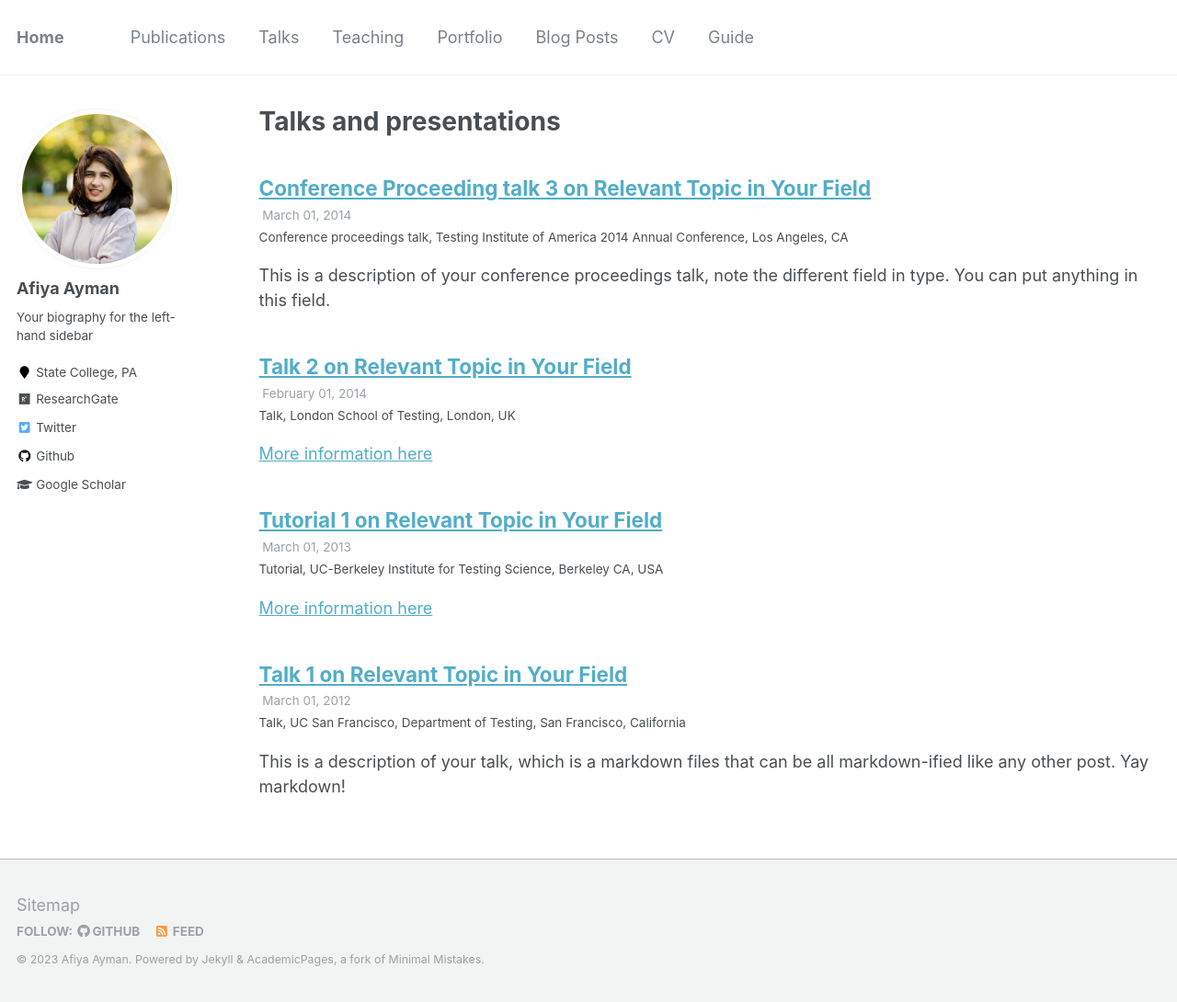
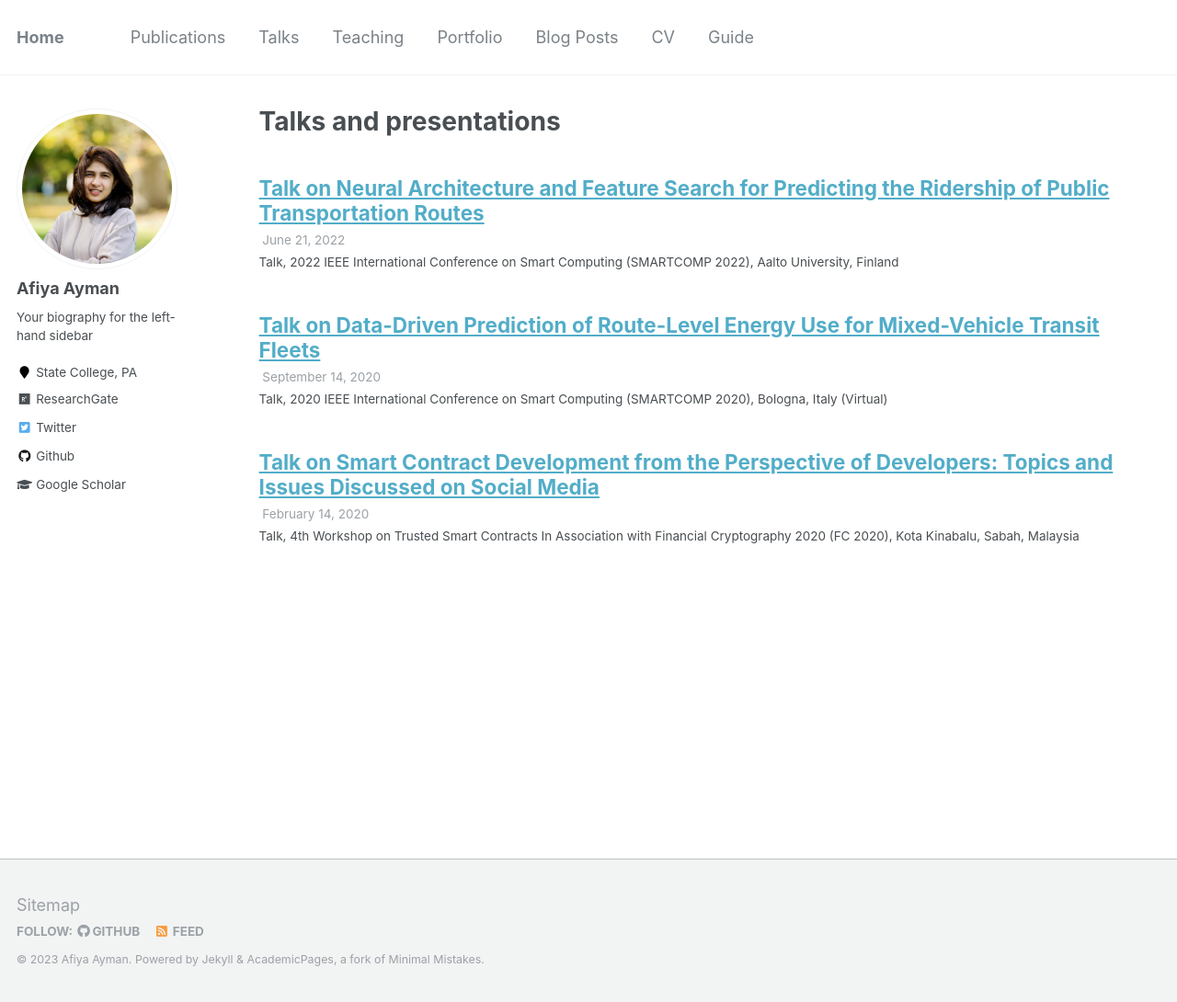
Before and after one commit to AfiyaAyman/AfiyaAyman.github.io, a Jekyll site: the page built from _pages/talks.html, in a window 1280 px wide and 1090 px high. Shown: the whole window at 92% size. Built offline with Jekyll 4.4.1, drawn with Linux system fonts in a browser that asks for light colours.

Commit message:
Updated Talks

```diff
--- a/_talks/2012-03-01-talk-1.md
+++ /dev/null
@@ -1,11 +0,0 @@
----
-title: "Talk 1 on Relevant Topic in Your Field"
-collection: talks
-type: "Talk"
-permalink: /talks/2012-03-01-talk-1
-venue: "UC San Francisco, Department of Testing"
-date: 2012-03-01
-location: "San Francisco, California"
----
-
-This is a description of your talk, which is a markdown files that can be all markdown-ified like any other post. Yay markdown!
--- a/_talks/2013-03-01-tutorial-1.md
+++ /dev/null
@@ -1,13 +0,0 @@
----
-title: "Tutorial 1 on Relevant Topic in Your Field"
-collection: talks
-type: "Tutorial"
-permalink: /talks/2013-03-01-tutorial-1
-venue: "UC-Berkeley Institute for Testing Science"
-date: 2013-03-01
-location: "Berkeley CA, USA"
----
-
-[More information here](http://exampleurl.com)
-
-This is a description of your tutorial, note the different field in type. This is a markdown files that can be all markdown-ified like any other post. Yay markdown!
--- a/_talks/2014-02-01-talk-2.md
+++ /dev/null
@@ -1,13 +0,0 @@
----
-title: "Talk 2 on Relevant Topic in Your Field"
-collection: talks
-type: "Talk"
-permalink: /talks/2014-02-01-talk-2
-venue: "London School of Testing"
-date: 2014-02-01
-location: "London, UK"
----
-
-[More information here](http://example2.com)
-
-This is a description of your talk, which is a markdown files that can be all markdown-ified like any other post. Yay markdown!
--- a/_talks/2014-03-01-talk-3.md
+++ /dev/null
@@ -1,11 +0,0 @@
----
-title: "Conference Proceeding talk 3 on Relevant Topic in Your Field"
-collection: talks
-type: "Conference proceedings talk"
-permalink: /talks/2014-03-01-talk-3
-venue: "Testing Institute of America 2014 Annual Conference"
-date: 2014-03-01
-location: "Los Angeles, CA"
----
-
-This is a description of your conference proceedings talk, note the different field in type. You can put anything in this field.
--- /dev/null
+++ b/_talks/FC20WTSC.md
@@ -0,0 +1,11 @@
+---
+title: "Talk on Smart Contract Development from the Perspective of Developers: Topics and Issues Discussed on Social Media"
+collection: talks
+type: "Talk"
+permalink: /talks/2020-02-14-talk-1
+venue: "4th Workshop on Trusted Smart Contracts In Association with Financial Cryptography 2020 (FC 2020)"
+date: 2020-02-14
+location: "Kota Kinabalu, Sabah, Malaysia"
+---
+
+[//]: # (This is a description of your talk, which is a markdown files that can be all markdown-ified like any other post. Yay markdown!)
--- /dev/null
+++ b/_talks/SmartComp2020.md
@@ -0,0 +1,11 @@
+---
+title: "Talk on Data-Driven Prediction of Route-Level Energy Use for Mixed-Vehicle Transit Fleets"
+collection: talks
+type: "Talk"
+permalink: /talks/2020-09-14-talk-2
+venue: "2020 IEEE International Conference on Smart Computing (SMARTCOMP 2020)"
+date: 2020-09-14
+location: "Bologna, Italy (Virtual)"
+---
+
+[//]: # (This is a description of your talk, which is a markdown files that can be all markdown-ified like any other post. Yay markdown!)
--- /dev/null
+++ b/_talks/SmartComp2022.md
@@ -0,0 +1,11 @@
+---
+title: "Talk on Neural Architecture and Feature Search for Predicting the Ridership of Public Transportation Routes"
+collection: talks
+type: "Talk"
+permalink: /talks/2022-06-21-talk-3
+venue: "2022 IEEE International Conference on Smart Computing (SMARTCOMP 2022)"
+date: 2022-06-21
+location: "Aalto University, Finland"
+---
+
+[//]: # (This is a description of your talk, which is a markdown files that can be all markdown-ified like any other post. Yay markdown!)
```
Also changed, not shown: _publications/FC2020WTSC.md (+2 -2 lines).
